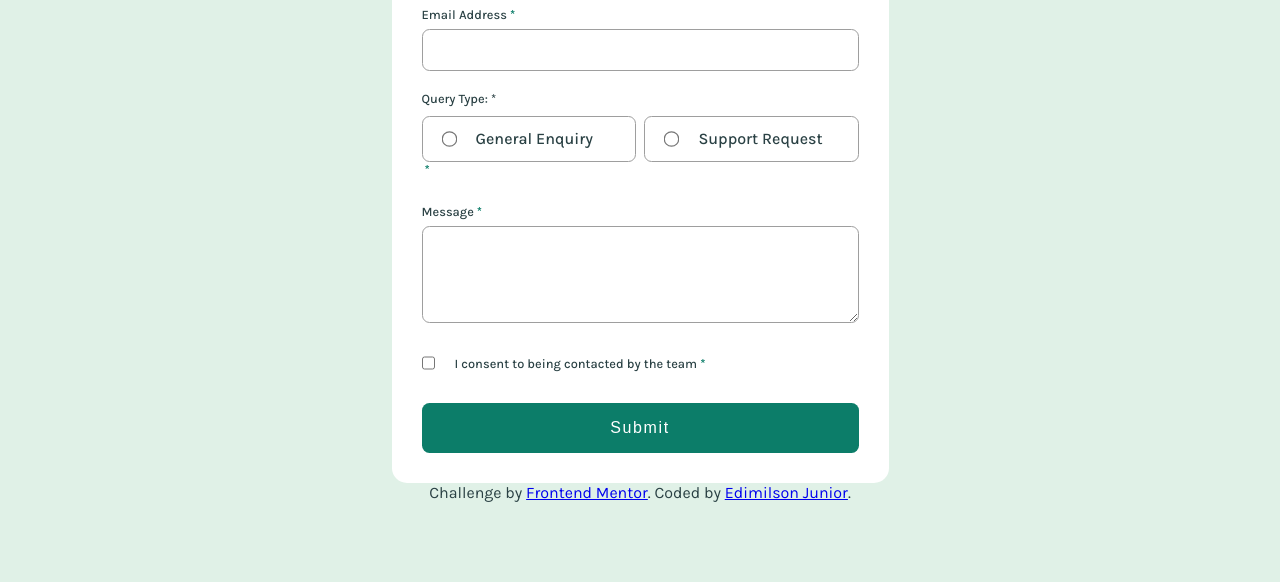
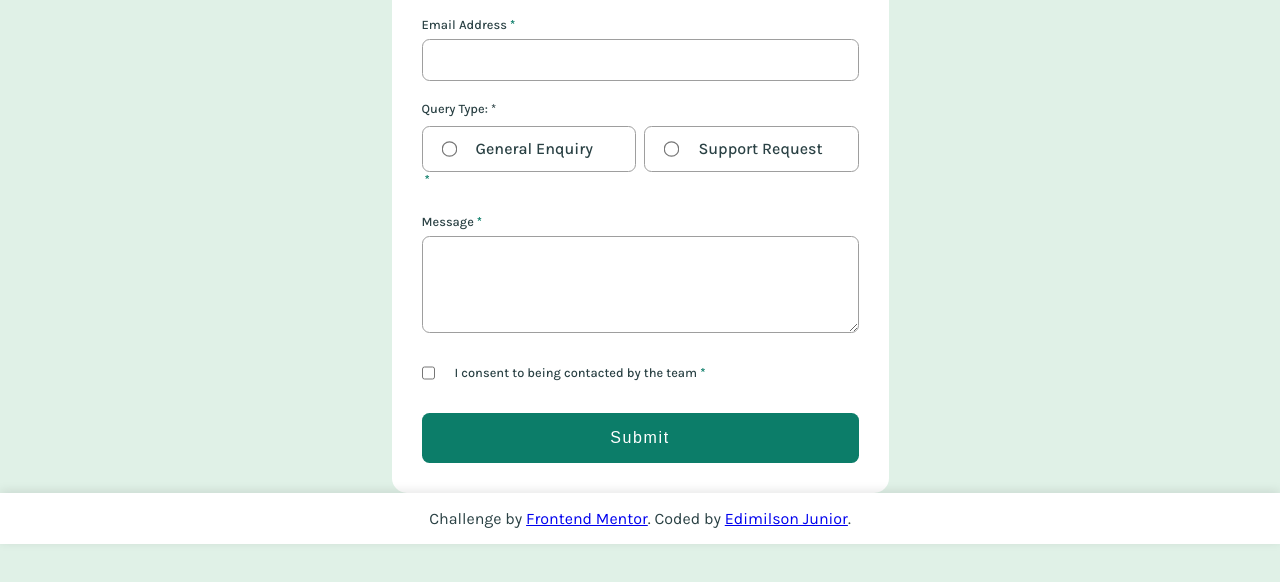
Before and after one commit to Edimilson-Junior/contact-form-project, a website: page index.html in a window 1280 px wide. Shown: the part 256-838 px from the top of the page. Drawn offline with Linux system fonts and the light colour scheme.

Commit message:
Update on style

```diff
--- a/style/style.css
+++ b/style/style.css
@@ -226,6 +226,18 @@ textarea {
     margin-right: 10px;
 }
 
+.attribution {
+    position: fixed;
+    bottom: 0;
+    left: 0;
+    right: 0;
+    padding: 1rem;
+    text-align: center;
+    background: #fff; /* Cor de fundo opcional */
+    box-shadow: 0 -2px 10px rgba(0,0,0,0.1); /* Sombra opcional */
+    z-index: 1000; /* Garante que fique acima de outros elementos */
+  }
+
 @keyframes slideDown {
     from {
         top: -100px;
```
